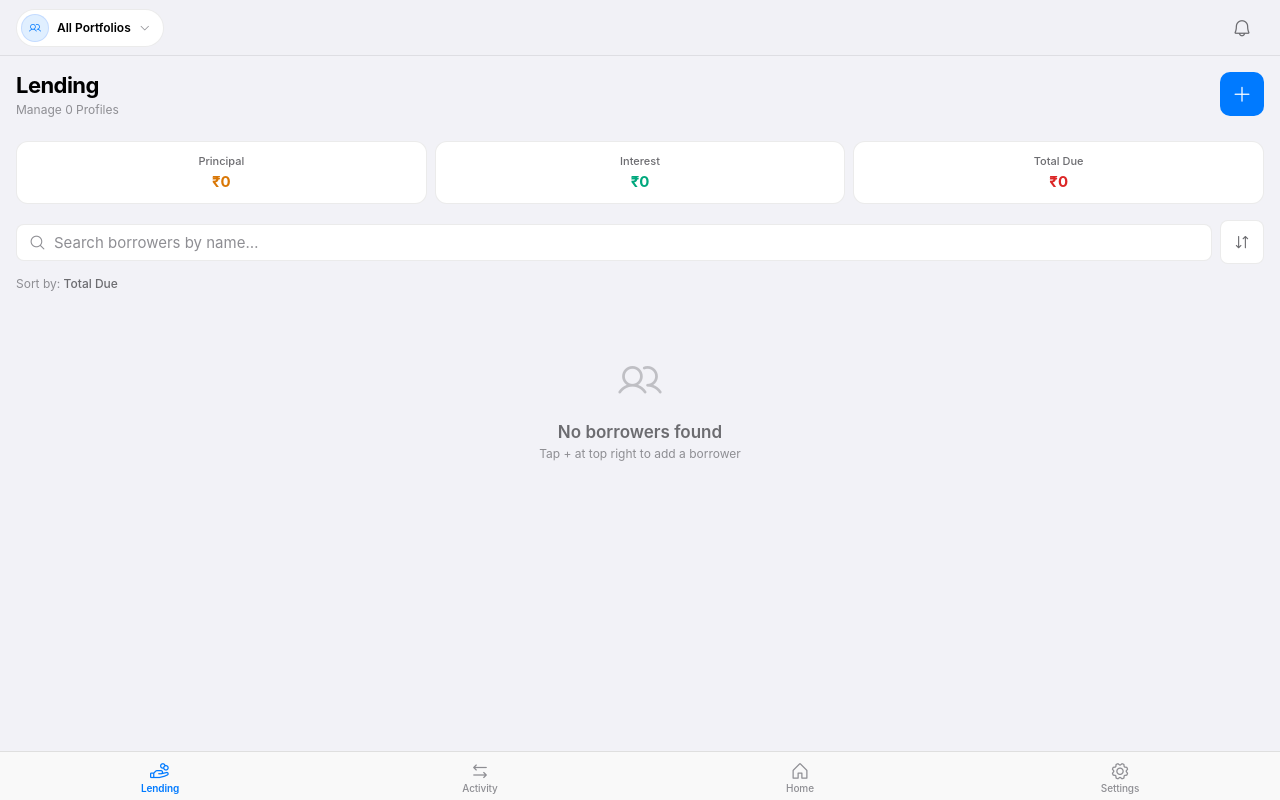
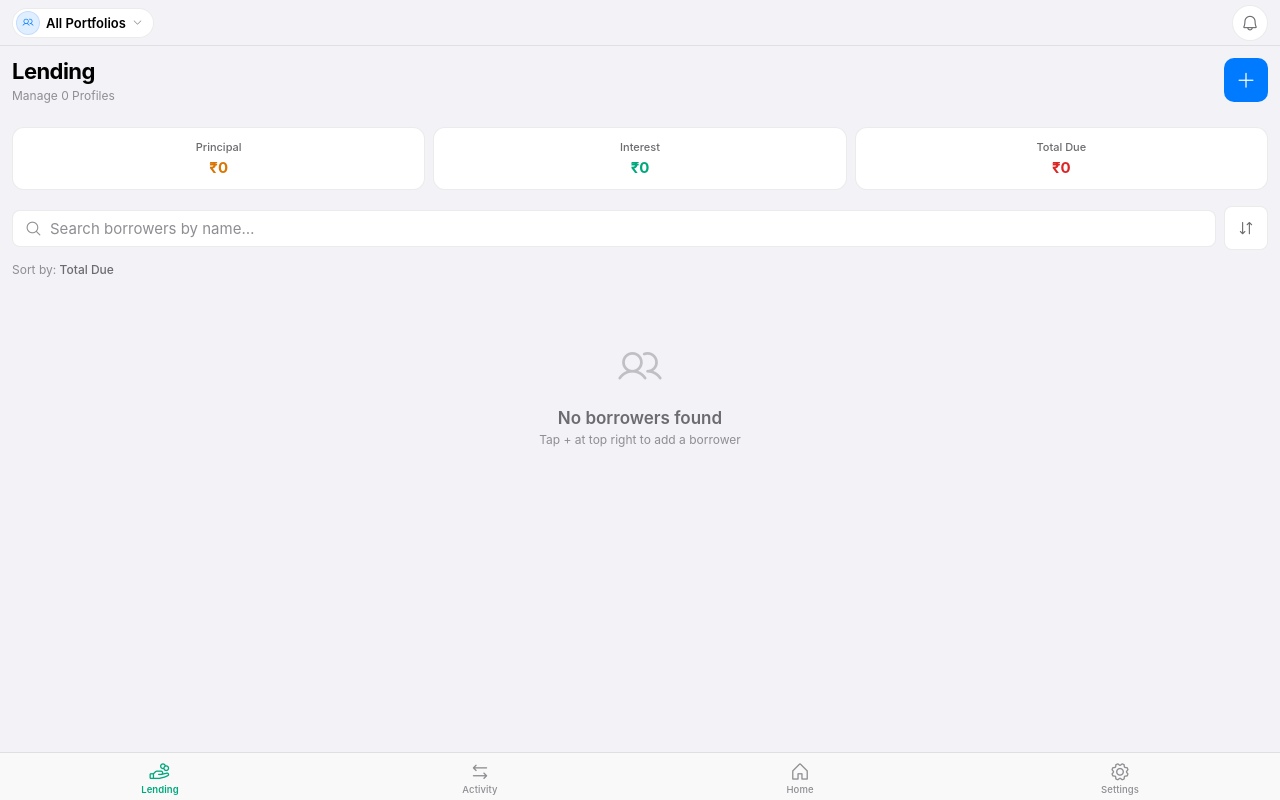
Before and after one commit to praveenperumandla/Moneta, a plain HTML site: page index.html in a window 1280 px wide. Drawn offline with nearby package versions, Linux system fonts and the light colour scheme.

Commit message:
fix(design): compact iOS tab bar layout, true OLED dark surfaces, frosted glass header, and cache-busted assets v5.4.1

```diff
--- a/css/tokens.css
+++ b/css/tokens.css
@@ -2,20 +2,20 @@
 
 :root {
   /* ── 1. COLORS (Semantic & Brand) ─────────────────────── */
-  --color-background:     #0D0D0F;
-  --color-surface-1:      #141418;
-  --color-surface-2:      #1A1A1F;
-  --color-surface-3:      #222228;
-  --color-elevated:       #2A2A32;
+  --color-background:     #09090B;
+  --color-surface-1:      #121216;
+  --color-surface-2:      #18181F;
+  --color-surface-3:      #22222B;
+  --color-elevated:       #2A2A36;
 
-  --color-border:         rgba(255, 255, 255, 0.08);
-  --color-border-md:      rgba(255, 255, 255, 0.14);
+  --color-border:         rgba(255, 255, 255, 0.07);
+  --color-border-md:      rgba(255, 255, 255, 0.13);
 
   /* Primary & Functional Accents */
-  --color-primary:        #00D09C;
-  --color-primary-dim:    rgba(0, 208, 156, 0.14);
-  --color-success:        #00D09C;
-  --color-success-dim:    rgba(0, 208, 156, 0.14);
+  --color-primary:        #00E5A3;
+  --color-primary-dim:    rgba(0, 229, 163, 0.14);
+  --color-success:        #00E5A3;
+  --color-success-dim:    rgba(0, 229, 163, 0.14);
   --color-warning:        #F59E0B;
   --color-warning-dim:    rgba(245, 158, 11, 0.14);
   --color-danger:         #EB5B3C;
@@ -26,11 +26,11 @@
   --color-violet-dim:     rgba(167, 139, 250, 0.14);
 
   /* ── 2. TEXT & CONTRAST (WCAG AA Compliant) ──────────── */
-  --color-text-primary:   #F5F5F7;
+  --color-text-primary:   #F8F8FA;
   --color-text-secondary: #AEAEB2;
-  --color-text-muted:     rgba(255, 255, 255, 0.65); /* High-contrast muted for legibility */
-  --color-text-dim:       rgba(255, 255, 255, 0.40); /* Decorative only */
-  --color-text-inverse:   #0D0D0F;
+  --color-text-muted:     rgba(255, 255, 255, 0.65);
+  --color-text-dim:       rgba(255, 255, 255, 0.40);
+  --color-text-inverse:   #09090B;
 
   /* ── 3. SPACING (8pt Standard Grid) ───────────────────── */
   --space-xs:             4px;
--- a/developer.js
+++ b/developer.js
@@ -5,7 +5,7 @@
     'iphone-16-pro': { label: 'iPhone 16 Pro', width: 402, height: 874, radius: 56 },
     'ipad-mini': { label: 'iPad Mini', width: 744, height: 1133, radius: 24 }
   };
-  const fallbackVersion = 'v5.4.0';
+  const fallbackVersion = 'v5.4.1';
   const preferencesKey = 'moneta_developer_preferences';
   const root = document.documentElement;
   const deviceSelect = document.getElementById('device-select');
--- a/index.html
+++ b/index.html
@@ -10,8 +10,8 @@
   <title>Moneta · Wealth Tracker</title>
   <link rel="manifest" href="manifest.json" />
   <link rel="apple-touch-icon" href="icons/icon-192.png" />
-  <link rel="stylesheet" href="css/tokens.css" />
-  <link rel="stylesheet" href="styles.css" />
+  <link rel="stylesheet" href="css/tokens.css?v=5.4.1" />
+  <link rel="stylesheet" href="styles.css?v=5.4.1" />
   <!-- Phosphor Icons -->
   <script src="https://unpkg.com/@phosphor-icons/web@2.1.1/src/index.js" crossorigin="anonymous" defer></script>
   <!-- Chart.js -->
@@ -339,7 +339,7 @@
           <div class="settings-row" style="cursor:default">
             <i class="ph ph-vault settings-row__icon"></i>
             <span class="settings-row__label">Moneta</span>
-            <span class="settings-row__meta">v5.4.0</span>
+            <span class="settings-row__meta">v5.4.1</span>
           </div>
           <button type="button" class="settings-row" id="btn-check-updates">
             <i class="ph ph-arrows-clockwise settings-row__icon"></i>
@@ -569,7 +569,7 @@
   <button class="update-toast__btn" id="btn-update-app">Tap to update</button>
 </div>
 
-<script src="app.js"></script>
+<script src="app.js?v=5.4.1"></script>
 <script>
   if ('serviceWorker' in navigator) {
     window.addEventListener('load', () => {
--- a/styles.css
+++ b/styles.css
@@ -52,8 +52,8 @@
   --r-xl:        var(--radius-xl);
 
   /* Layout — mobile toolbar */
-  --tab-h:       49px;
-  --hdr-h:       56px;
+  --tab-h:       48px;
+  --hdr-h:       46px;
   --safe-area-bottom: env(safe-area-inset-bottom, 0px);
 }
 
@@ -97,13 +97,14 @@ input, textarea, select {
   display: flex;
   align-items: center;
   justify-content: space-between;
-  padding: 0 var(--space-lg);
-  height: var(--hdr-h);
+  padding: 0 var(--space-md);
   padding-top: env(safe-area-inset-top);
   height: calc(var(--hdr-h) + env(safe-area-inset-top));
   flex-shrink: 0;
-  background: var(--bg);
-  border-bottom: 1px solid var(--border);
+  background: rgba(9, 9, 11, 0.88);
+  backdrop-filter: blur(20px);
+  -webkit-backdrop-filter: blur(20px);
+  border-bottom: 0.5px solid var(--border);
   position: relative;
   z-index: 10;
 }
@@ -112,16 +113,17 @@ input, textarea, select {
 .hdr-right { display: flex; align-items: center; gap: var(--space-sm); }
 
 .hdr-icon-btn {
-  width: 44px; height: 44px;
+  width: 36px; height: 36px;
   display: flex; align-items: center; justify-content: center;
-  border: none; background: transparent; color: var(--t2);
-  font-size: 20px; cursor: pointer; border-radius: var(--r-sm);
-  transition: color 0.15s;
-}
-.hdr-icon-btn:active { opacity: 0.6; }
+  border: none; background: var(--surface-2); color: var(--t2);
+  font-size: 18px; cursor: pointer; border-radius: 50%;
+  border: 1px solid var(--border);
+  transition: transform 0.15s, opacity 0.15s;
+}
+.hdr-icon-btn:active { transform: scale(0.92); opacity: 0.7; }
 
 .hdr-avatar {
-  width: 36px; height: 36px;
+  width: 32px; height: 32px;
   border-radius: 50%;
   background: var(--surface-3);
   border: 1px solid var(--border-md);
@@ -137,10 +139,10 @@ input, textarea, select {
 .hdr-portfolio-selector {
   display: flex;
   align-items: center;
-  gap: var(--space-sm);
+  gap: 6px;
   background: var(--surface-2);
-  padding: 4px var(--space-md) 4px 4px;
-  border-radius: 24px;
+  padding: 2px 10px 2px 3px;
+  border-radius: 20px;
   border: 1px solid var(--border);
   cursor: pointer;
   transition: background 0.15s;
@@ -148,8 +150,8 @@ input, textarea, select {
 .hdr-portfolio-selector:active { background: var(--surface-3); }
 
 .hdr-portfolio-icon {
-  width: 28px;
-  height: 28px;
+  width: 24px;
+  height: 24px;
   background: var(--blue-dim);
   color: var(--blue);
   border: 1px solid rgba(79, 140, 255, 0.2);
@@ -157,18 +159,18 @@ input, textarea, select {
   display: flex;
   align-items: center;
   justify-content: center;
-  font-size: var(--font-size-caption);
+  font-size: 11px;
   font-weight: 600;
 }
 
 .hdr-portfolio-label {
-  font-size: var(--font-size-caption);
+  font-size: 13px;
   font-weight: 600;
   color: var(--t1);
 }
 
 .hdr-portfolio-caret {
-  font-size: var(--font-size-caption);
+  font-size: 11px;
   color: var(--t3);
 }
 
@@ -188,7 +190,7 @@ input, textarea, select {
 .view-section.active { display: block; }
 
 .view-content {
-  padding: var(--space-lg) var(--space-lg) calc(var(--tab-h) + var(--safe-area-bottom) + var(--space-sm));
+  padding: var(--space-md) var(--space-md) calc(var(--tab-h) + var(--safe-area-bottom) + 16px);
 }
 
 /* ── Page Title Block ───────────────────────────────────── */
@@ -306,6 +308,7 @@ input, textarea, select {
   border-radius: var(--r-lg);
   overflow: hidden;
   margin-bottom: var(--space-md);
+  box-shadow: inset 0 1px 0 rgba(255, 255, 255, 0.05);
 }
 .section-card:last-child {
   margin-bottom: 0;
@@ -419,6 +422,7 @@ input, textarea, select {
   display: flex; align-items: center; gap: var(--space-md);
   cursor: pointer; transition: background 0.15s;
   -webkit-tap-highlight-color: transparent;
+  box-shadow: inset 0 1px 0 rgba(255, 255, 255, 0.05);
 }
 .borrower-tile:active { background: var(--surface-3); }
 
@@ -973,12 +977,12 @@ input, textarea, select {
   box-sizing: border-box;
   height: calc(var(--tab-h) + var(--safe-area-bottom));
   padding: 0 0 var(--safe-area-bottom);
-  background: rgba(13, 13, 15, 0.94);
-  backdrop-filter: blur(20px);
-  -webkit-backdrop-filter: blur(20px);
-  border-top: 1px solid var(--border);
-  display: flex;
-  align-items: center;
+  background: rgba(9, 9, 11, 0.85);
+  backdrop-filter: blur(28px) saturate(190%);
+  -webkit-backdrop-filter: blur(28px) saturate(190%);
+  border-top: 0.5px solid rgba(255, 255, 255, 0.12);
+  display: flex;
+  align-items: flex-start;
   justify-content: space-around;
   z-index: 100;
   transition: transform 0.25s var(--easing-standard);
@@ -998,8 +1002,7 @@ input, textarea, select {
   justify-content: center;
   gap: 2px;
   height: var(--tab-h);
-  min-height: 44px;
-  padding: 4px 0 3px;
+  padding: 4px 0 2px;
   border: none;
   background: transparent;
   color: var(--t3);
@@ -1008,21 +1011,22 @@ input, textarea, select {
   transition: color 150ms var(--easing-standard), opacity 150ms var(--easing-standard), transform 150ms var(--easing-standard);
   -webkit-tap-highlight-color: transparent;
 }
-.tab-btn.active { color: var(--blue); }
-.tab-btn:active { transform: scale(0.96); opacity: 0.8; }
+.tab-btn.active { color: var(--green); }
+.tab-btn:active { transform: scale(0.95); opacity: 0.8; }
 
 .tab-btn__icon {
-  font-size: 20px;
+  font-size: 21px;
   line-height: 1;
   display: flex;
   align-items: center;
   justify-content: center;
 }
 .tab-btn__label {
-  font-size: 10px;
+  font-size: 9.5px;
   font-weight: 500;
-  letter-spacing: -0.01em;
+  letter-spacing: 0.01em;
   line-height: 1;
+  margin-top: 1px;
 }
 .tab-btn.active .tab-btn__label {
   font-weight: 600;
@@ -1187,10 +1191,11 @@ html { -webkit-text-size-adjust: 100%; }
 /* ── Net Worth Dashboard ────────────────────────────────── */
 .nw-hero {
   text-align: center;
-  padding: var(--space-2xl) var(--space-lg);
-  background: var(--surface-1);
+  padding: var(--space-xl) var(--space-md);
+  background: radial-gradient(ellipse 80% 55% at 50% -10%, rgba(0, 229, 163, 0.15), transparent 70%), var(--surface-1);
   border-bottom: 1px solid var(--border);
   margin-bottom: var(--space-lg);
+  box-shadow: inset 0 1px 0 rgba(255, 255, 255, 0.05);
 }
 .nw-hero__label {
   font-size: var(--font-size-caption);
@@ -1245,6 +1250,7 @@ html { -webkit-text-size-adjust: 100%; }
   display: flex;
   align-items: flex-start;
   gap: var(--space-md);
+  box-shadow: inset 0 1px 0 rgba(255, 255, 255, 0.05);
 }
 .nw-split__card--assets {
   border-color: rgba(0, 208, 156, 0.15);
--- a/sw.js
+++ b/sw.js
@@ -1,4 +1,4 @@
-const CACHE_NAME = 'moneta-v5.4.0';
+const CACHE_NAME = 'moneta-v5.4.1';
 const basePath = self.location.pathname.replace(/\/sw\.js$/, '').replace(/\/$/, '') || '';
 const STATIC_ASSETS = [
   basePath + '/',
```
Also changed, not shown: 1 other file.
